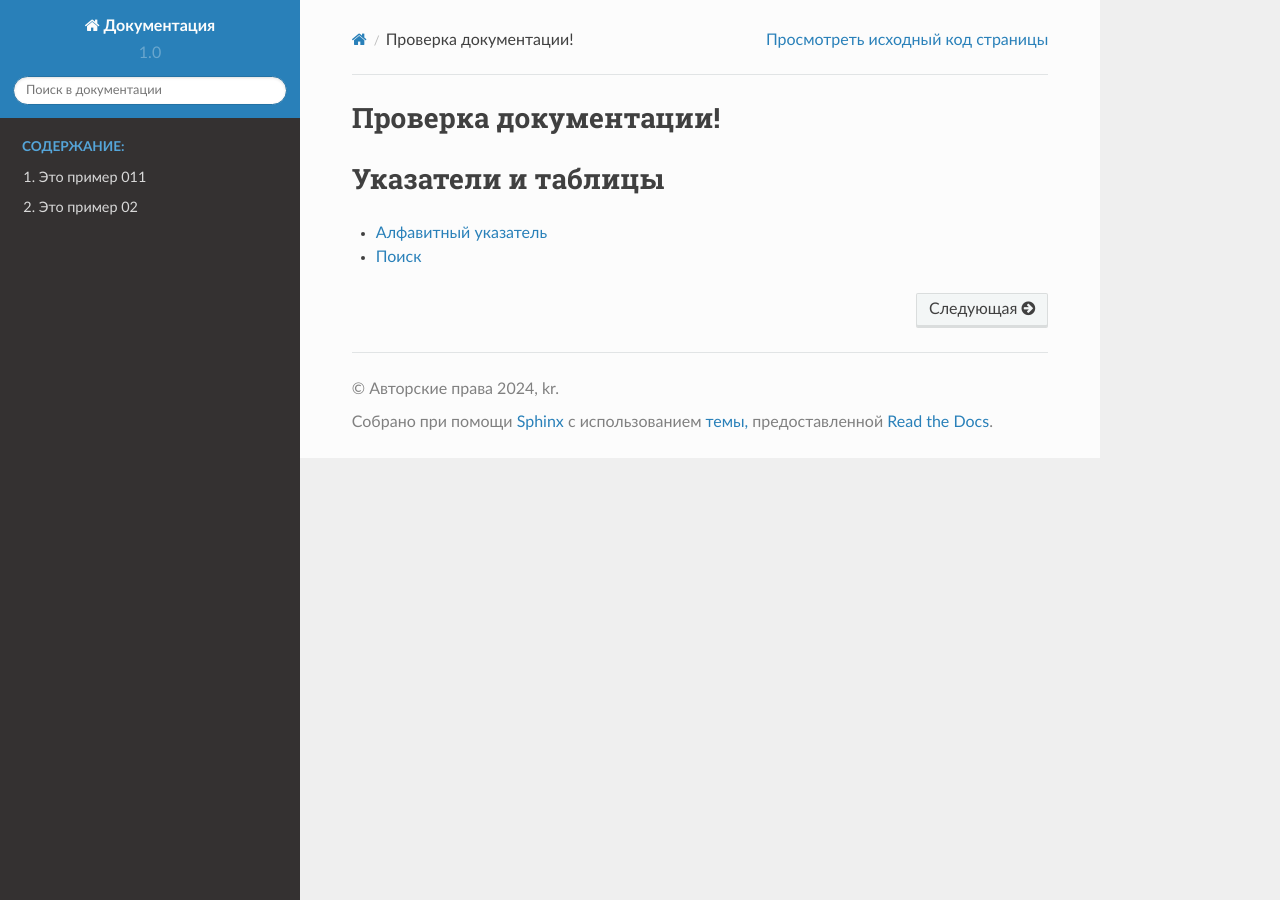
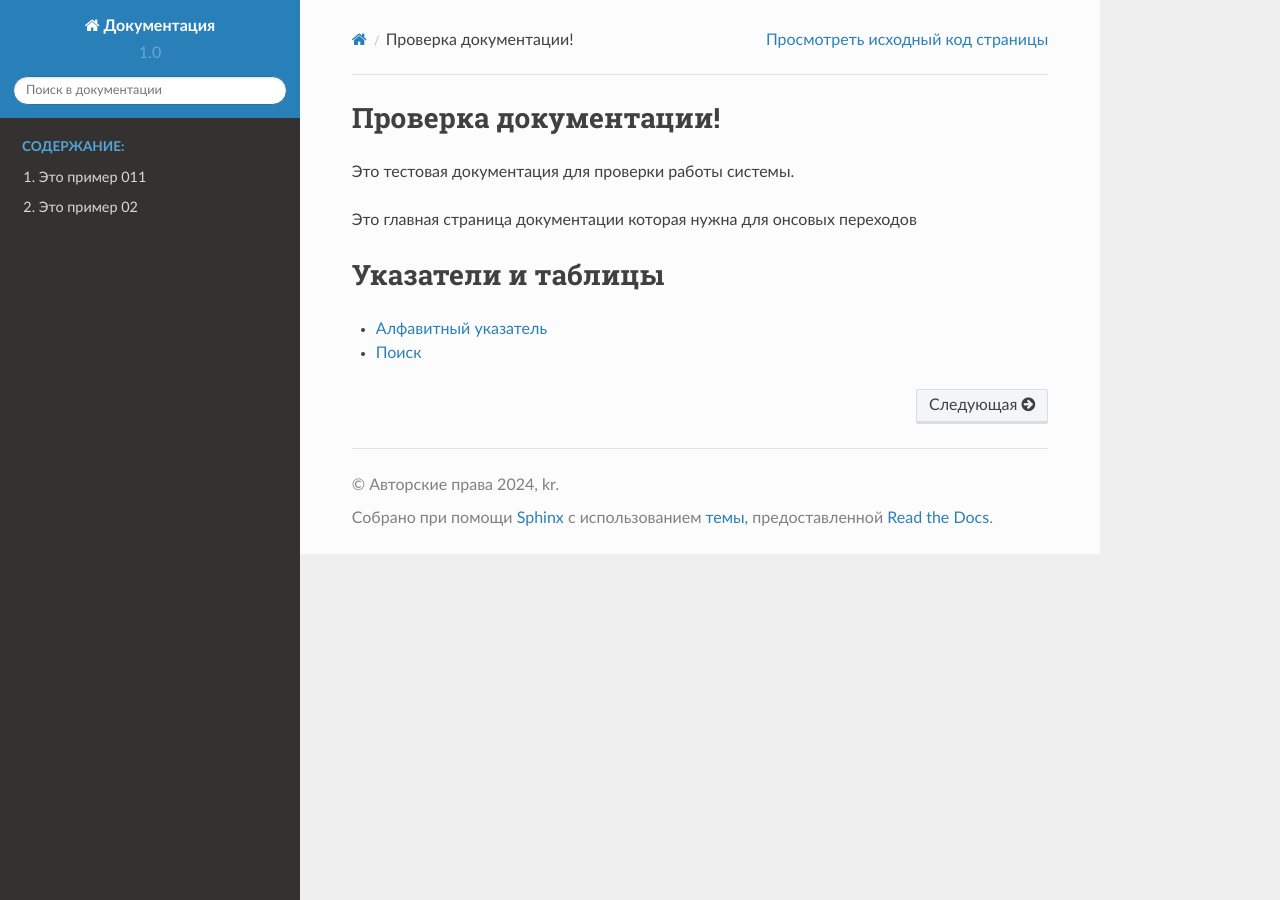
Before and after one commit to KravetsMikhail/testdocs01, a Sphinx documentation site: the page built from source/index.rst, in a window 1280 px wide. Built offline with Sphinx 7.4.7 and the Read the Docs theme 2.0.0, drawn with Linux system fonts in a browser that asks for light colours.

Commit message:
Update index.rst

```diff
--- a/source/index.rst
+++ b/source/index.rst
@@ -5,6 +5,10 @@
 
 Проверка документации!
 ======================================
+
+Это тестовая документация для проверки работы системы.
+
+Это главная страница документации которая нужна для онсовых переходов
 
 .. toctree::
    :maxdepth: 2
```
